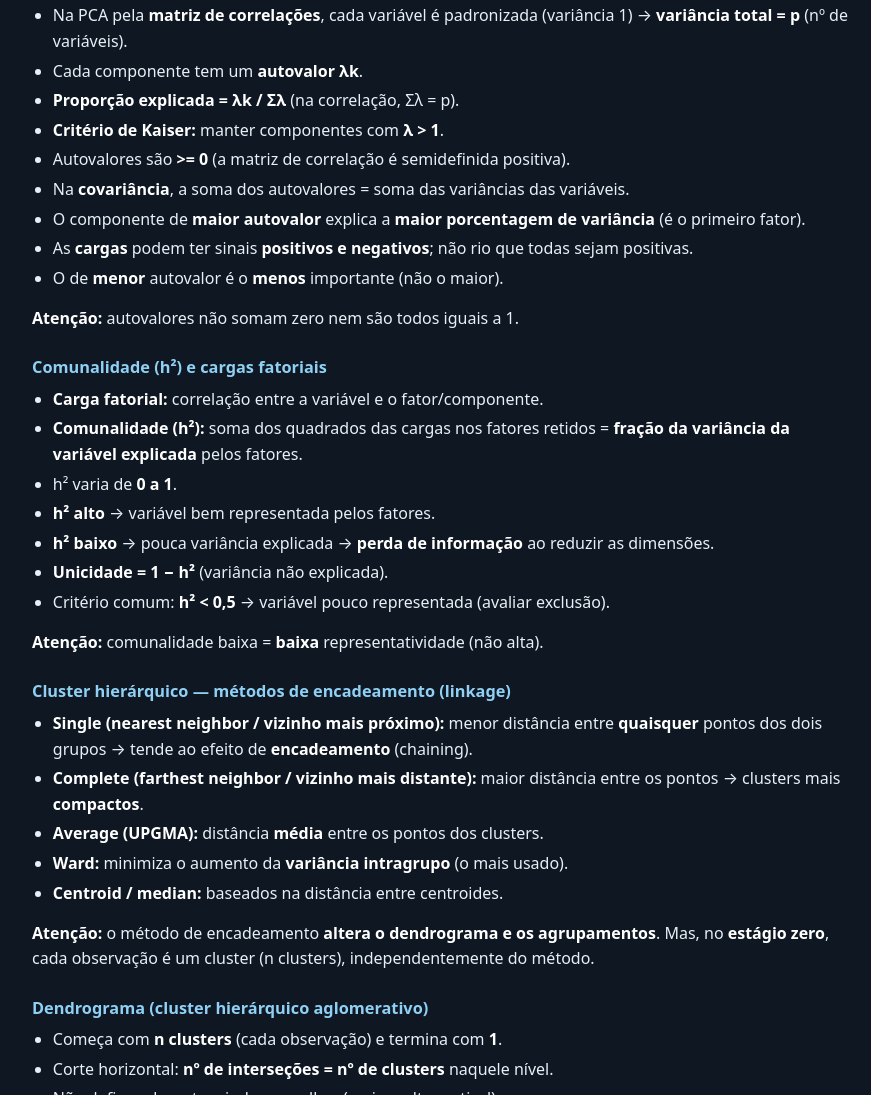
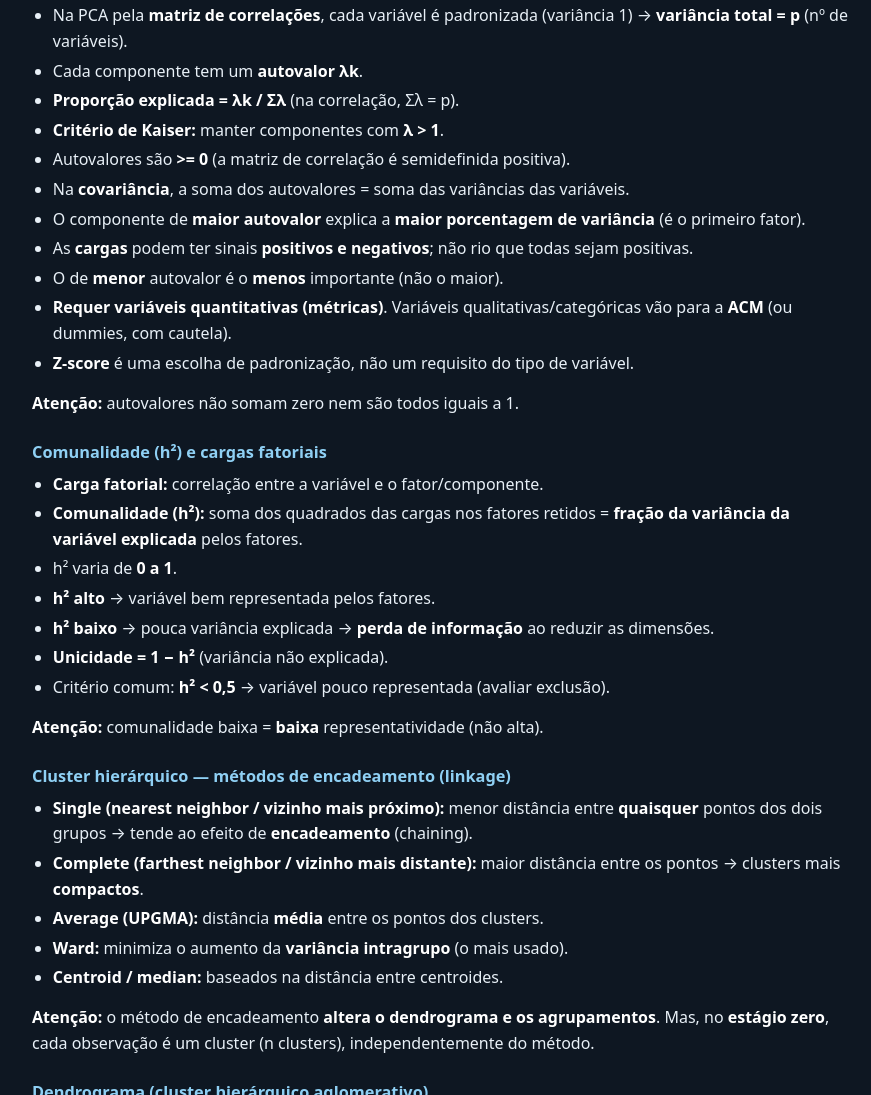
Before and after one commit to DennCardoso/simulado-dsa, a plain HTML site: page teoria.html in a window 1280 px wide. Shown: the part 618-1713 px from the top of the page, without its empty margins (196-1067 px from the left). Drawn offline with Linux system fonts and the light colour scheme.

Commit message:
Atualiza pagina de teoria (PCA tipos de variaveis)

```diff
--- a/teoria.html
+++ b/teoria.html
@@ -66,6 +66,8 @@ hr{border:0;border-top:1px solid var(--line);margin:1.6em 0}
 <li>As <strong>cargas</strong> podem ter sinais <strong>positivos e negativos</strong>; não
 rio que todas sejam positivas.</li>
 <li>O de <strong>menor</strong> autovalor é o <strong>menos</strong> importante (não o maior).</li>
+<li><strong>Requer variáveis quantitativas (métricas)</strong>. Variáveis qualitativas/categóricas vão para a <strong>ACM</strong> (ou dummies, com cautela).</li>
+<li><strong>Z-score</strong> é uma escolha de padronização, não um requisito do tipo de variável.</li>
 </ul>
 <p><strong>Atenção:</strong> autovalores não somam zero nem são todos iguais a 1.</p>
 <h3 id="comunalidade-h2-e-cargas-fatoriais">Comunalidade (h²) e cargas fatoriais</h3>
```
